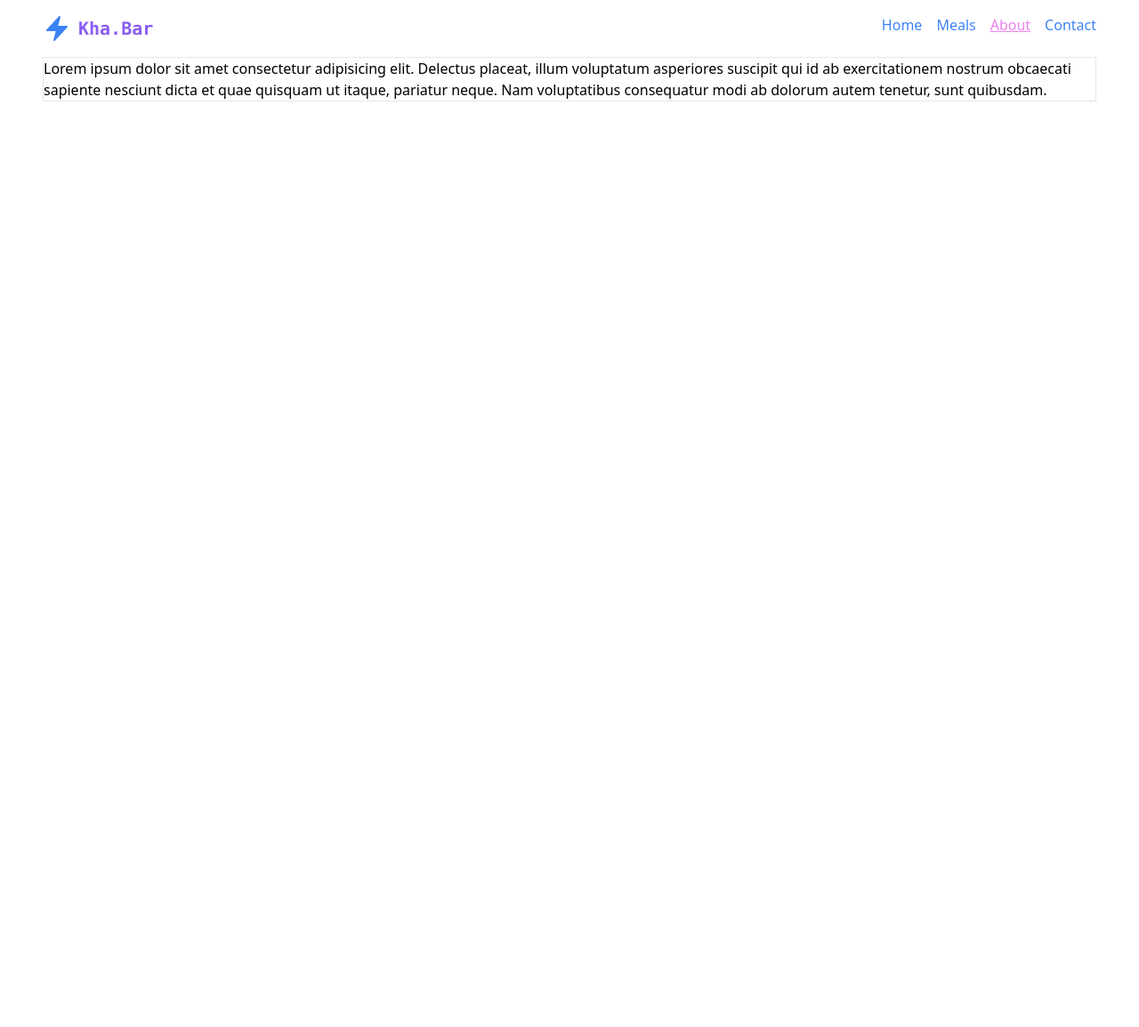
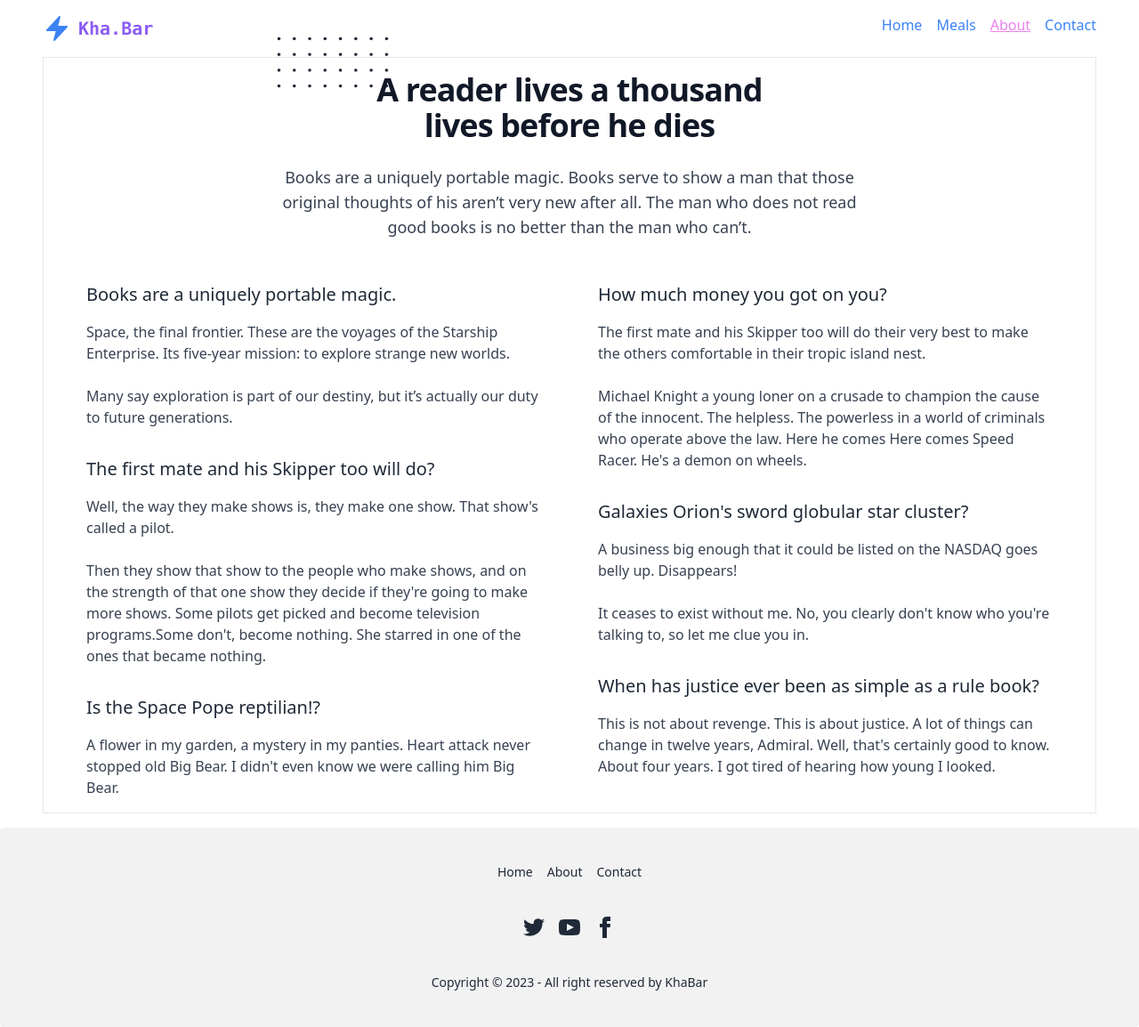
Before and after one commit to apucsd/khaBar, a React (Vite) app: page /about in a window 1280 px wide. Shown: the whole page at 89% size. Before the commit the page ends 800 px from the top, so only its background shows below. Built offline with nearby package versions, Linux system fonts and the light colour scheme.

Commit message:
added footer & about section

```diff
--- a/index.html
+++ b/index.html
@@ -1,5 +1,5 @@
 <!DOCTYPE html>
-<html lang="en">
+<html data-theme="light" lang="en">
 
 <head>
   <meta charset="UTF-8" />
--- a/package.json
+++ b/package.json
@@ -10,6 +10,7 @@
   },
   "dependencies": {
     "@heroicons/react": "^2.0.17",
+    "daisyui": "^2.51.5",
     "lottie-react": "^2.4.0",
     "react": "^18.2.0",
     "react-dom": "^18.2.0",
--- a/src/About.jsx
+++ b/src/About.jsx
@@ -2,14 +2,131 @@ import React from "react";
 
 const About = () => {
   return (
-    <div>
-      <p>
-        Lorem ipsum dolor sit amet consectetur adipisicing elit. Delectus
-        placeat, illum voluptatum asperiores suscipit qui id ab exercitationem
-        nostrum obcaecati sapiente nesciunt dicta et quae quisquam ut itaque,
-        pariatur neque. Nam voluptatibus consequatur modi ab dolorum autem
-        tenetur, sunt quibusdam.
-      </p>
+    <div className="my-container">
+      <div className="max-w-xl sm:mx-auto lg:max-w-2xl">
+        <div className="max-w-xl mb-10 md:mx-auto sm:text-center lg:max-w-2xl md:mb-12">
+          <h2 className="max-w-lg mb-6 font-sans text-3xl font-bold leading-none tracking-tight text-gray-900 sm:text-4xl md:mx-auto">
+            <span className="relative inline-block">
+              <svg
+                viewBox="0 0 52 24"
+                fill="currentColor"
+                className="absolute top-0 left-0 z-0 hidden w-32 -mt-8 -ml-20 text-blue-gray-100 lg:w-32 lg:-ml-28 lg:-mt-10 sm:block"
+              >
+                <defs>
+                  <pattern
+                    id="70326c9b-4a0f-429b-9c76-792941e326d5"
+                    x="0"
+                    y="0"
+                    width=".135"
+                    height=".30"
+                  >
+                    <circle cx="1" cy="1" r=".7" />
+                  </pattern>
+                </defs>
+                <rect
+                  fill="url(#70326c9b-4a0f-429b-9c76-792941e326d5)"
+                  width="52"
+                  height="24"
+                />
+              </svg>
+              <span className="relative">A</span>
+            </span>{" "}
+            reader lives a thousand lives before he dies
+          </h2>
+          <p className="text-base text-gray-700 md:text-lg">
+            Books are a uniquely portable magic. Books serve to show a man that
+            those original thoughts of his aren’t very new after all. The man
+            who does not read good books is no better than the man who can’t.
+          </p>
+        </div>
+      </div>
+      <div className="max-w-screen-xl sm:mx-auto">
+        <div className="grid grid-cols-1 gap-16 row-gap-8 lg:grid-cols-2">
+          <div className="space-y-8">
+            <div>
+              <p className="mb-4 text-xl font-medium">
+                Books are a uniquely portable magic.
+              </p>
+              <p className="text-gray-700">
+                Space, the final frontier. These are the voyages of the Starship
+                Enterprise. Its five-year mission: to explore strange new
+                worlds.
+                <br />
+                <br />
+                Many say exploration is part of our destiny, but it’s actually
+                our duty to future generations.
+              </p>
+            </div>
+            <div>
+              <p className="mb-4 text-xl font-medium">
+                The first mate and his Skipper too will do?
+              </p>
+              <p className="text-gray-700">
+                Well, the way they make shows is, they make one show. That
+                show's called a pilot.
+                <br />
+                <br />
+                Then they show that show to the people who make shows, and on
+                the strength of that one show they decide if they're going to
+                make more shows. Some pilots get picked and become television
+                programs.Some don't, become nothing. She starred in one of the
+                ones that became nothing.
+              </p>
+            </div>
+            <div>
+              <p className="mb-4 text-xl font-medium">
+                Is the Space Pope reptilian!?
+              </p>
+              <p className="text-gray-700">
+                A flower in my garden, a mystery in my panties. Heart attack
+                never stopped old Big Bear. I didn't even know we were calling
+                him Big Bear.
+              </p>
+            </div>
+          </div>
+          <div className="space-y-8">
+            <div>
+              <p className="mb-4 text-xl font-medium">
+                How much money you got on you?
+              </p>
+              <p className="text-gray-700">
+                The first mate and his Skipper too will do their very best to
+                make the others comfortable in their tropic island nest.
+                <br />
+                <br />
+                Michael Knight a young loner on a crusade to champion the cause
+                of the innocent. The helpless. The powerless in a world of
+                criminals who operate above the law. Here he comes Here comes
+                Speed Racer. He's a demon on wheels.
+              </p>
+            </div>
+            <div>
+              <p className="mb-4 text-xl font-medium">
+                Galaxies Orion's sword globular star cluster?
+              </p>
+              <p className="text-gray-700">
+                A business big enough that it could be listed on the NASDAQ goes
+                belly up. Disappears!
+                <br />
+                <br />
+                It ceases to exist without me. No, you clearly don't know who
+                you're talking to, so let me clue you in.
+              </p>
+            </div>
+            <div>
+              <p className="mb-4 text-xl font-medium">
+                When has justice ever been as simple as a rule book?
+              </p>
+              <p className="text-gray-700">
+                This is not about revenge. This is about justice. A lot of
+                things can change in twelve years, Admiral. Well, that's
+                certainly good to know. About four years. I got tired of hearing
+                how young I looked.
+              </p>
+            </div>
+          </div>
+        </div>
+      </div>
     </div>
   );
 };
--- a/src/App.jsx
+++ b/src/App.jsx
@@ -2,6 +2,7 @@ import { Outlet } from "react-router-dom";
 import "./App.css";
 import Home from "./Components/Home";
 import Header from "./Header";
+import Footer from "./Components/Footer";
 
 function App() {
   return (
@@ -10,6 +11,7 @@ function App() {
       <div className="my-container border ">
         <Outlet></Outlet>
       </div>
+      <Footer></Footer>
     </div>
   );
 }
--- /dev/null
+++ b/src/Components/Footer.jsx
@@ -0,0 +1,64 @@
+import React from "react";
+import { Link } from "react-router-dom";
+
+const Footer = () => {
+  return (
+    <div>
+      <footer className="footer footer-center p-10 bg-base-200 text-base-content rounded">
+        <div className="grid grid-flow-col gap-4">
+          <Link to="/">
+            <a className="link link-hover">Home</a>
+          </Link>
+          <Link to="/about">
+            <a className="link link-hover">About</a>
+          </Link>
+          <Link to="/contact">
+            <a className="link link-hover">Contact</a>
+          </Link>
+        </div>
+        <div>
+          <div className="grid grid-flow-col gap-4">
+            <a>
+              <svg
+                xmlns="http://www.w3.org/2000/svg"
+                width="24"
+                height="24"
+                viewBox="0 0 24 24"
+                className="fill-current"
+              >
+                <path d="M24 4.557c-.883.392-1.832.656-2.828.775 1.017-.609 1.798-1.574 2.165-2.724-.951.564-2.005.974-3.127 1.195-.897-.957-2.178-1.555-3.594-1.555-3.179 0-5.515 2.966-4.797 6.045-4.091-.205-7.719-2.165-10.148-5.144-1.29 2.213-.669 5.108 1.523 6.574-.806-.026-1.566-.247-2.229-.616-.054 2.281 1.581 4.415 3.949 4.89-.693.188-1.452.232-2.224.084.626 1.956 2.444 3.379 4.6 3.419-2.07 1.623-4.678 2.348-7.29 2.04 2.179 1.397 4.768 2.212 7.548 2.212 9.142 0 14.307-7.721 13.995-14.646.962-.695 1.797-1.562 2.457-2.549z"></path>
+              </svg>
+            </a>
+            <a>
+              <svg
+                xmlns="http://www.w3.org/2000/svg"
+                width="24"
+                height="24"
+                viewBox="0 0 24 24"
+                className="fill-current"
+              >
+                <path d="M19.615 3.184c-3.604-.246-11.631-.245-15.23 0-3.897.266-4.356 2.62-4.385 8.816.029 6.185.484 8.549 4.385 8.816 3.6.245 11.626.246 15.23 0 3.897-.266 4.356-2.62 4.385-8.816-.029-6.185-.484-8.549-4.385-8.816zm-10.615 12.816v-8l8 3.993-8 4.007z"></path>
+              </svg>
+            </a>
+            <a>
+              <svg
+                xmlns="http://www.w3.org/2000/svg"
+                width="24"
+                height="24"
+                viewBox="0 0 24 24"
+                className="fill-current"
+              >
+                <path d="M9 8h-3v4h3v12h5v-12h3.642l.358-4h-4v-1.667c0-.955.192-1.333 1.115-1.333h2.885v-5h-3.808c-3.596 0-5.192 1.583-5.192 4.615v3.385z"></path>
+              </svg>
+            </a>
+          </div>
+        </div>
+        <div>
+          <p>Copyright © 2023 - All right reserved by KhaBar</p>
+        </div>
+      </footer>
+    </div>
+  );
+};
+
+export default Footer;
--- a/src/Components/Home.jsx
+++ b/src/Components/Home.jsx
@@ -18,7 +18,7 @@ const Home = () => {
         </p>
       </div>
       <div className="border ">
-        <Lottie style={{ height: "450px" }} animationData={food} />
+        <Lottie style={{ height: "" }} animationData={food} />
       </div>
     </div>
   );
--- a/src/Contact.jsx
+++ b/src/Contact.jsx
@@ -1,7 +1,36 @@
 import React from "react";
 
 const Contact = () => {
-  return <div>contact here</div>;
+  return (
+    <div className="flex items-center">
+      <div className="w-full my-4 p-4 text-center">
+        <input
+          type="text"
+          placeholder="Type your name here"
+          className="input input-bordered input-primary my-3 w-full max-w-xs"
+        />
+
+        <input
+          type="email"
+          placeholder="Type your email here"
+          className="input input-bordered input-primary w-full max-w-xs"
+        />
+        <textarea
+          placeholder="Message"
+          className="textarea my-4 textarea-bordered textarea-lg w-full max-w-xs"
+        ></textarea>
+        <br />
+        <button className="btn btn-primary my-4 text-center">Submit</button>
+      </div>
+      <div className="">
+        <img
+          className="w-100"
+          src="https://i.ibb.co/M1YLj7g/login.png"
+          alt=""
+        />
+      </div>
+    </div>
+  );
 };
 
 export default Contact;
--- a/tailwind.config.js
+++ b/tailwind.config.js
@@ -4,5 +4,5 @@ export default {
   theme: {
     extend: {},
   },
-  plugins: [],
+  plugins: [require("daisyui")],
 };
```
Also changed, not shown: 1 other file (tests, documents, lock files or other folders).
